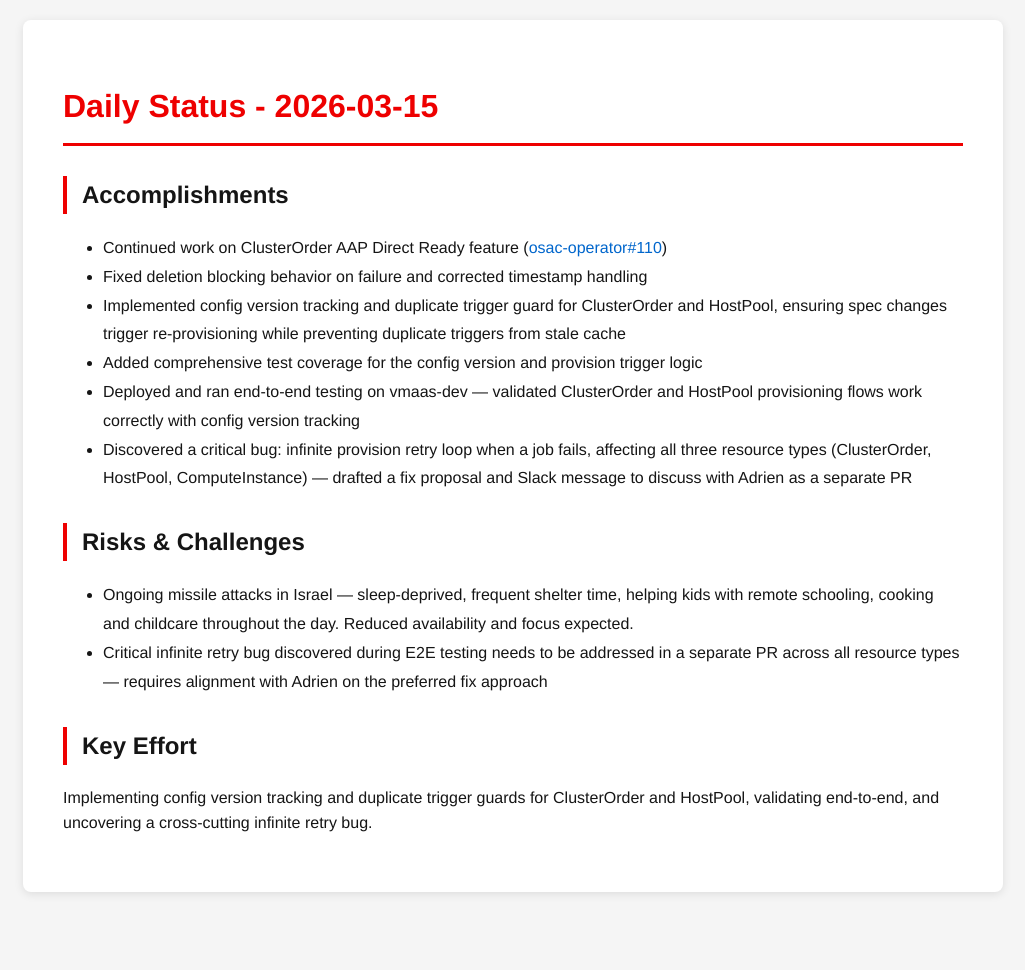
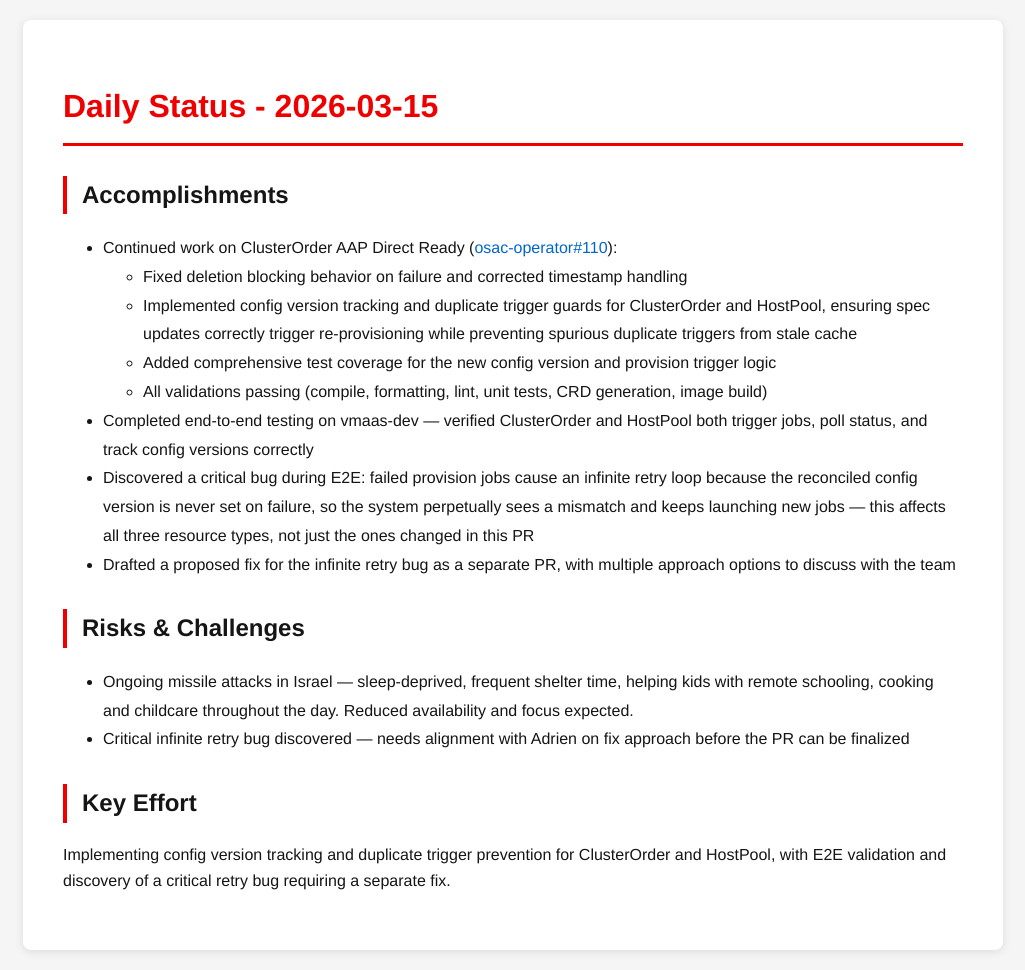
Before and after one commit to tzvatot/daily-status, a Jekyll site: the page built from 2026-03-15.md, in a window 1280 px wide. Shown: the whole page, without its empty margins (127-1152 px from the left). Built offline with Jekyll 4.4.1, drawn with Linux system fonts in a browser that asks for light colours; before the commit the page ends 912 px from its top, so only the background shows below that.

Commit message:
Daily status update - 2026-03-15

```diff
--- a/2026-03-15.md
+++ b/2026-03-15.md
@@ -7,16 +7,18 @@ date: 2026-03-15
 # Daily Status - 2026-03-15
 
 ## Accomplishments
-- Continued work on ClusterOrder AAP Direct Ready feature ([osac-operator#110](https://github.com/osac-project/osac-operator/pull/110))
-- Fixed deletion blocking behavior on failure and corrected timestamp handling
-- Implemented config version tracking and duplicate trigger guard for ClusterOrder and HostPool, ensuring spec changes trigger re-provisioning while preventing duplicate triggers from stale cache
-- Added comprehensive test coverage for the config version and provision trigger logic
-- Deployed and ran end-to-end testing on vmaas-dev — validated ClusterOrder and HostPool provisioning flows work correctly with config version tracking
-- Discovered a critical bug: infinite provision retry loop when a job fails, affecting all three resource types (ClusterOrder, HostPool, ComputeInstance) — drafted a fix proposal and Slack message to discuss with Adrien as a separate PR
+- Continued work on ClusterOrder AAP Direct Ready ([osac-operator#110](https://github.com/osac-project/osac-operator/pull/110)):
+  - Fixed deletion blocking behavior on failure and corrected timestamp handling
+  - Implemented config version tracking and duplicate trigger guards for ClusterOrder and HostPool, ensuring spec updates correctly trigger re-provisioning while preventing spurious duplicate triggers from stale cache
+  - Added comprehensive test coverage for the new config version and provision trigger logic
+  - All validations passing (compile, formatting, lint, unit tests, CRD generation, image build)
+- Completed end-to-end testing on vmaas-dev — verified ClusterOrder and HostPool both trigger jobs, poll status, and track config versions correctly
+- Discovered a critical bug during E2E: failed provision jobs cause an infinite retry loop because the reconciled config version is never set on failure, so the system perpetually sees a mismatch and keeps launching new jobs — this affects all three resource types, not just the ones changed in this PR
+- Drafted a proposed fix for the infinite retry bug as a separate PR, with multiple approach options to discuss with the team
 
 ## Risks & Challenges
 - Ongoing missile attacks in Israel — sleep-deprived, frequent shelter time, helping kids with remote schooling, cooking and childcare throughout the day. Reduced availability and focus expected.
-- Critical infinite retry bug discovered during E2E testing needs to be addressed in a separate PR across all resource types — requires alignment with Adrien on the preferred fix approach
+- Critical infinite retry bug discovered — needs alignment with Adrien on fix approach before the PR can be finalized
 
 ## Key Effort
-Implementing config version tracking and duplicate trigger guards for ClusterOrder and HostPool, validating end-to-end, and uncovering a cross-cutting infinite retry bug.
+Implementing config version tracking and duplicate trigger prevention for ClusterOrder and HostPool, with E2E validation and discovery of a critical retry bug requiring a separate fix.
```
